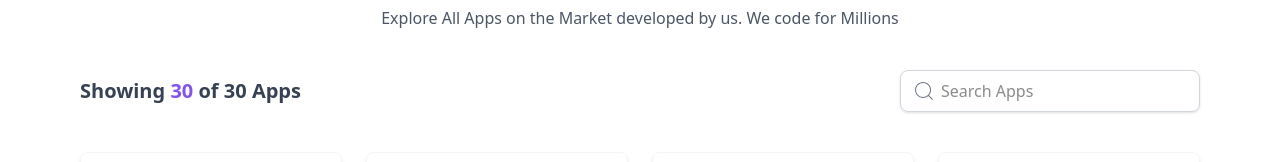
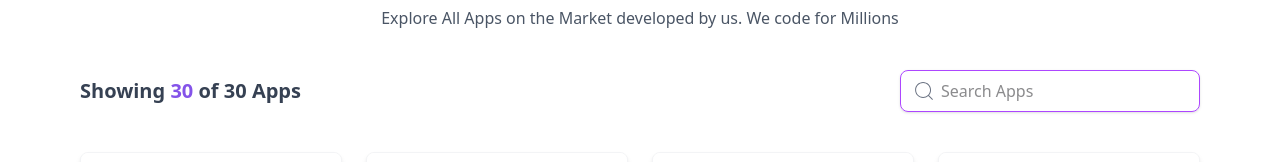
Before and after one commit to mahmudulkarim420/ph-eighth-assignment, a React (Vite) app: page /apps in a window 1280 px wide. Shown: the part 176-338 px from the top of the page. Built offline with nearby package versions, Linux system fonts and the light colour scheme.

Commit message:
final-issue-fixing

```diff
--- a/src/Pages/Apps.jsx
+++ b/src/Pages/Apps.jsx
@@ -68,12 +68,13 @@ const Apps = () => {
           <CiSearch className="absolute left-3 top-1/2 transform -translate-y-1/2 text-gray-500 text-2xl" />
 
           <input
-            type="text"
-            placeholder="Search Apps"
-            value={searchTerm}
-            onChange={handleSearchChange}
-            className="w-full pl-10 pr-4 py-2 border border-gray-300 rounded-lg shadow-sm focus:ring-[#8453E9] focus:border-[#8453E9] transition duration-150"
-          />
+  type="text"
+  placeholder="Search Apps"
+  value={searchTerm}
+  onChange={handleSearchChange}
+  className="w-full pl-10 pr-4 py-2 border border-purple-500 rounded-lg shadow-sm focus:outline-none focus:border-purple-500 transition duration-150"
+/>
+
         </div>
       </div>
 
--- a/src/Pages/Installation.jsx
+++ b/src/Pages/Installation.jsx
@@ -67,7 +67,7 @@ const Installation = () => {
 
     setInstalledApps(updatedInstalled);
 
-    // ✅ Alert handled in InstalledAppCard
+
   };
 
   if (isLoading) {
```
